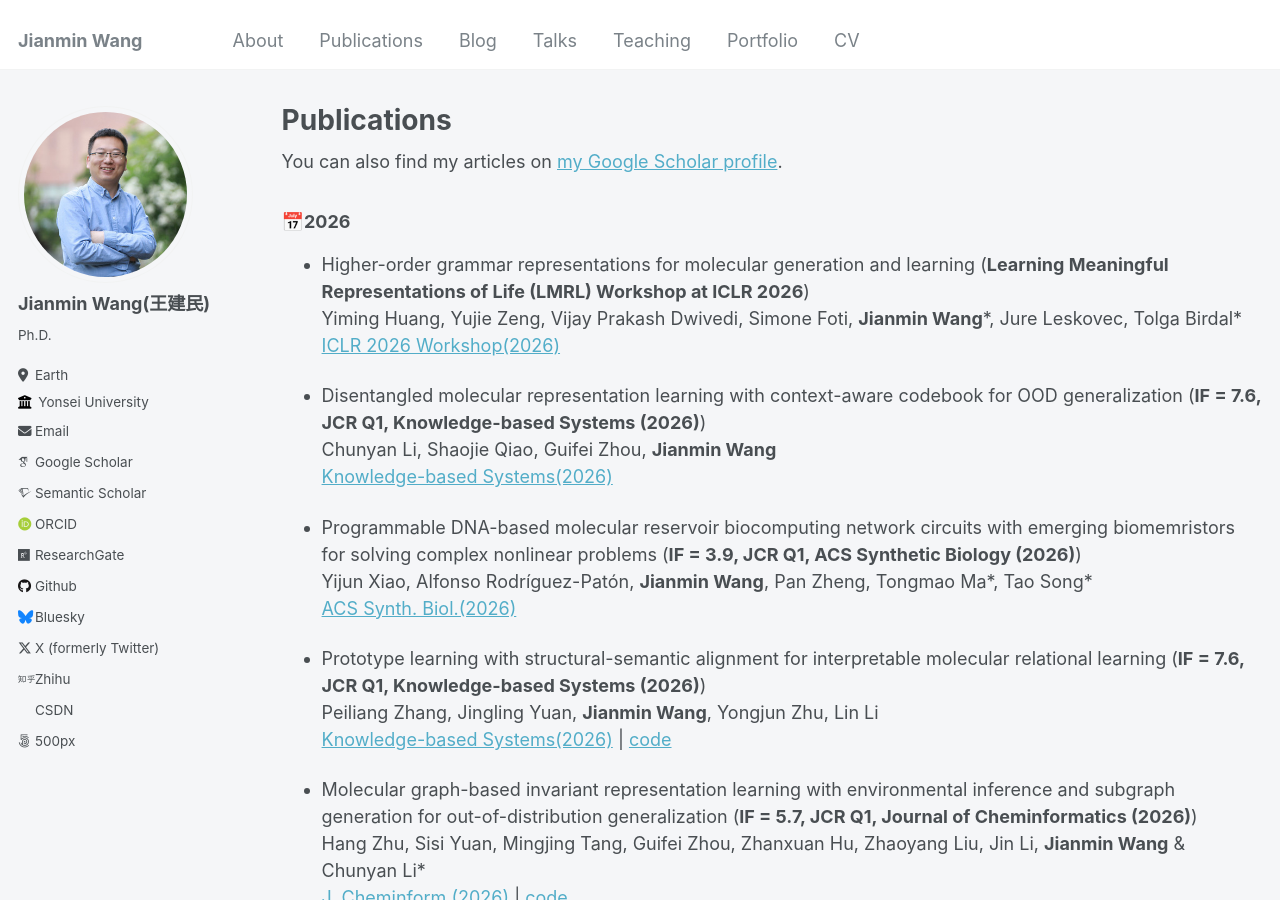
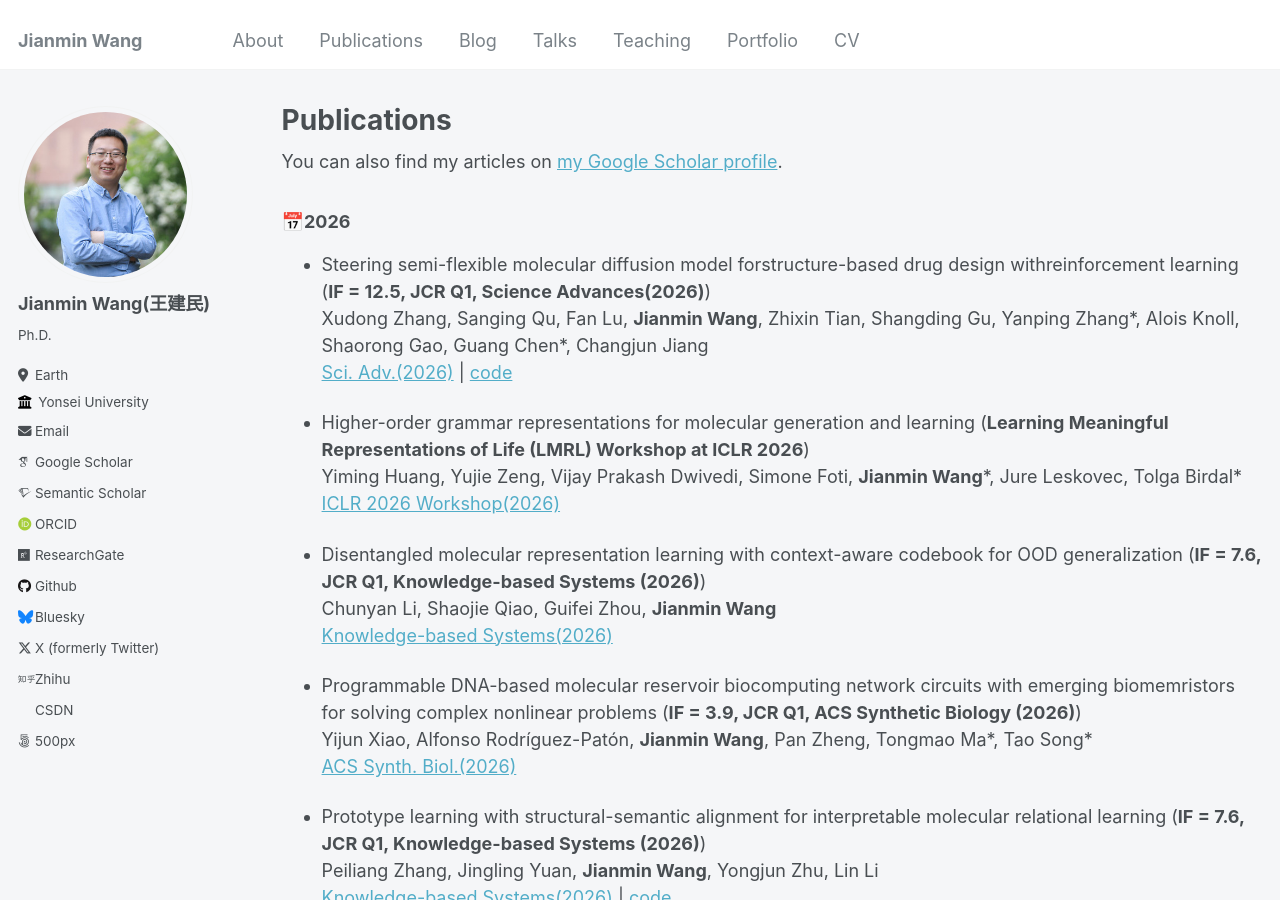
Before and after one commit to Jianmin2drugai/Jianmin2drugai.github.io, a Jekyll site: the page built from _pages/publications.md, in a window 1280 px wide and 900 px high. Built offline with Jekyll 4.4.1, drawn with Linux system fonts in a browser that asks for light colours; some web fonts are replaced.

Commit message:
Update publications.md

```diff
--- a/_pages/publications.md
+++ b/_pages/publications.md
@@ -16,6 +16,10 @@ author_profile: true
 {% endfor %}
 
 ### &#x1F4C5;2026
+
+*   Steering semi-flexible molecular diffusion model forstructure-based drug design withreinforcement learning (**IF = 12.5, JCR Q1, Science Advances(2026)**)
+    Xudong Zhang, Sanging Qu, Fan Lu, **Jianmin Wang**, Zhixin Tian, Shangding Gu, Yanping Zhang\*, Alois Knoll, Shaorong Gao, Guang Chen\*, Changjun Jiang
+    [Sci. Adv.(2026)](https://github.com/ispc-lab/SeFMol) | [code](https://github.com/ispc-lab/SeFMol)
 
 *   Higher-order grammar representations for molecular generation and learning (**Learning Meaningful Representations of Life (LMRL) Workshop at ICLR 2026**)
     Yiming Huang, Yujie Zeng, Vijay Prakash Dwivedi, Simone Foti, **Jianmin Wang**\*, Jure Leskovec, Tolga Birdal\*
```
